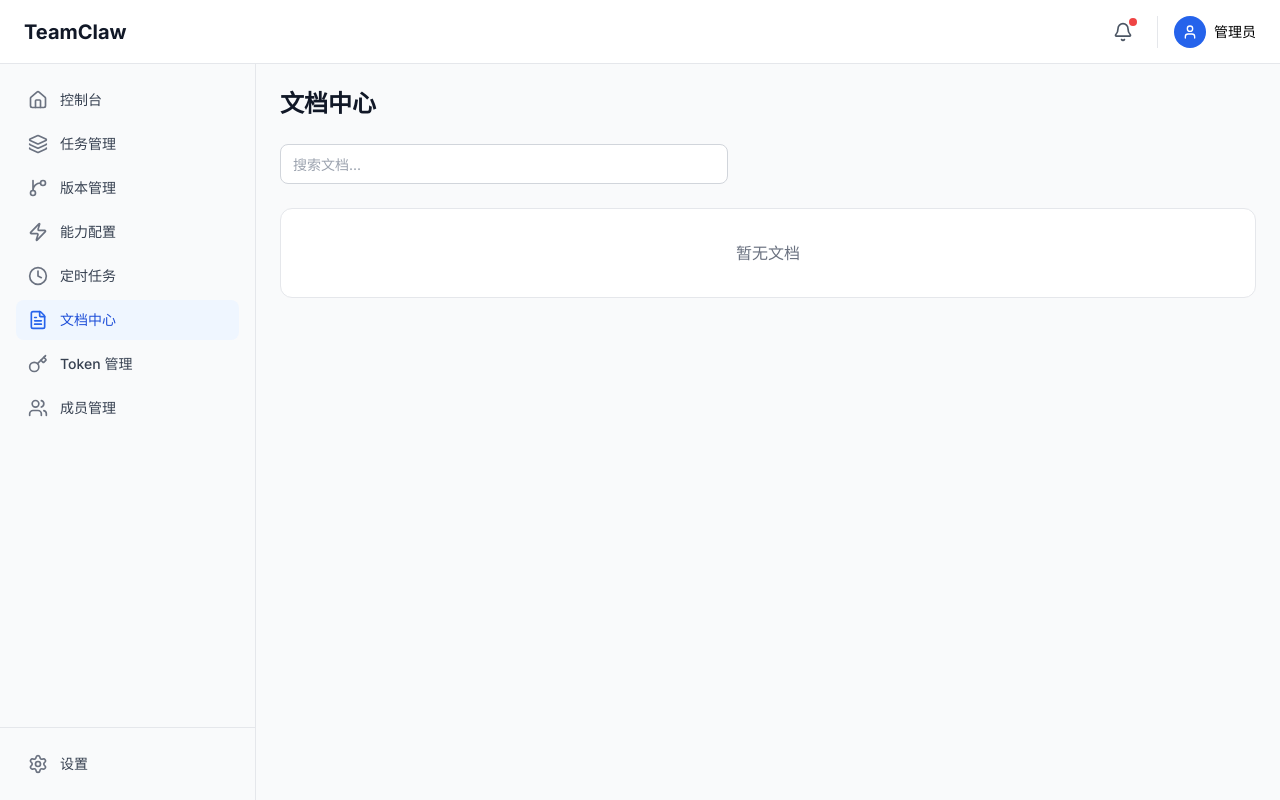
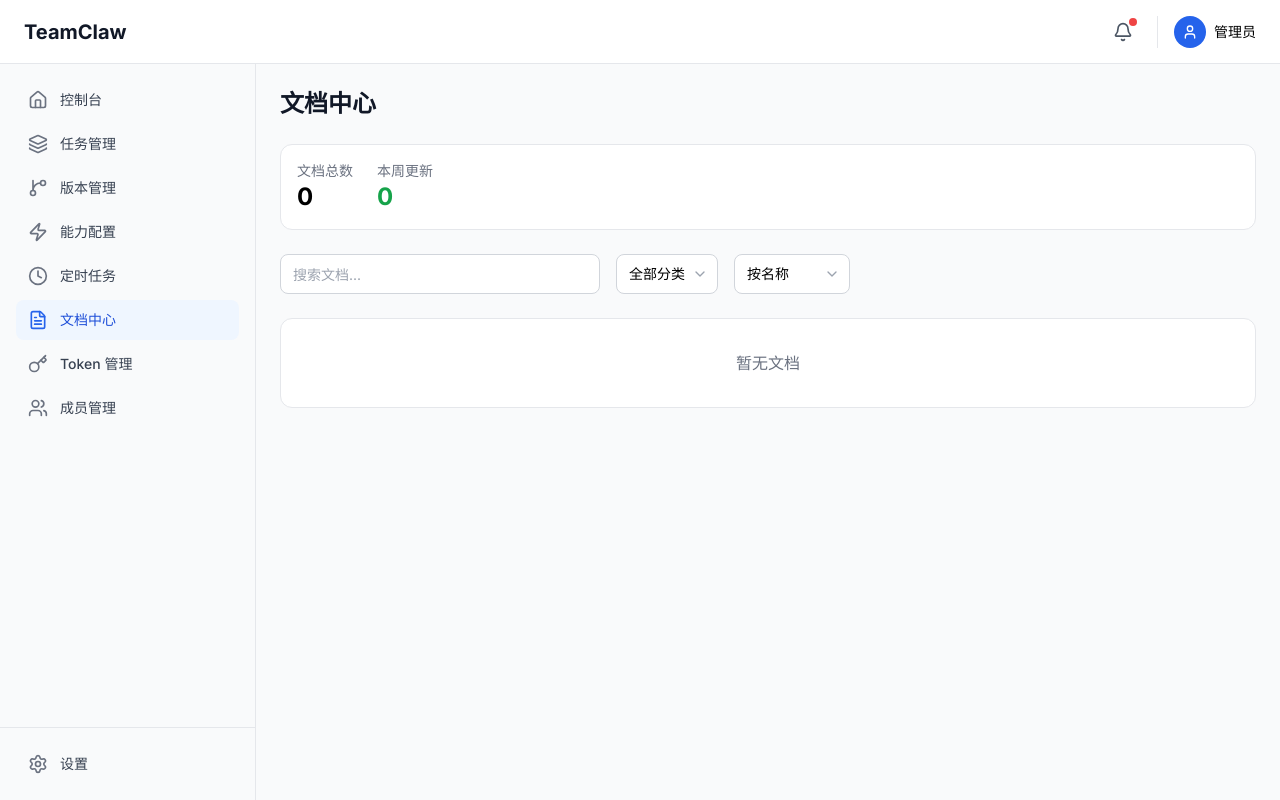
Before and after one commit to weisiwu/teamclaw, a Next.js app: page /docs in a window 1280 px wide. Built offline with nearby package versions, Linux system fonts and the light colour scheme.

Commit message:
iter-21: 项目文档管理模块 - 新增排序/分类筛选/统计功能

```diff
--- a/app/docs/DocsPageClient.tsx
+++ b/app/docs/DocsPageClient.tsx
@@ -5,31 +5,85 @@ import Link from 'next/link';
 import { Card, CardHeader, CardTitle, CardContent, CardFooter } from '@/components/ui/card';
 import { Button } from '@/components/ui/button';
 import { Input } from '@/components/ui/input';
+import { Select } from '@/components/ui/select';
 
 interface DocMeta {
   slug: string;
   title: string;
   description?: string;
+  category?: string;
+  created?: string;
+  updated?: string;
+}
+
+interface Stats {
+  totalDocs: number;
+  weeklyUpdates: number;
+  categories: string[];
 }
 
 interface DocsPageClientProps {
   initialDocs: DocMeta[];
+  stats: Stats;
 }
 
-export default function DocsPageClient({ initialDocs }: DocsPageClientProps) {
+type SortOption = 'name' | 'created' | 'updated';
+
+export default function DocsPageClient({ initialDocs, stats }: DocsPageClientProps) {
   const [searchQuery, setSearchQuery] = useState('');
+  const [sortBy, setSortBy] = useState<SortOption>('name');
+  const [categoryFilter, setCategoryFilter] = useState<string>('all');
 
-  const filteredDocs = useMemo(() => {
-    if (!searchQuery.trim()) {
-      return initialDocs;
+  const categoryOptions = useMemo(() => {
+    const opts = [{ value: 'all', label: '全部分类' }];
+    stats.categories.forEach(cat => {
+      opts.push({ value: cat, label: cat });
+    });
+    return opts;
+  }, [stats.categories]);
+
+  const sortOptions = [
+    { value: 'name', label: '按名称' },
+    { value: 'created', label: '按创建时间' },
+    { value: 'updated', label: '按更新时间' },
+  ];
+
+  const filteredAndSortedDocs = useMemo(() => {
+    let result = [...initialDocs];
+
+    // Filter by category
+    if (categoryFilter !== 'all') {
+      result = result.filter(doc => doc.category === categoryFilter);
     }
-    const query = searchQuery.toLowerCase();
-    return initialDocs.filter(
-      (doc) =>
-        doc.title.toLowerCase().includes(query) ||
-        doc.description?.toLowerCase().includes(query)
-    );
-  }, [initialDocs, searchQuery]);
+
+    // Filter by search query
+    if (searchQuery.trim()) {
+      const query = searchQuery.toLowerCase();
+      result = result.filter(
+        (doc) =>
+          doc.title.toLowerCase().includes(query) ||
+          doc.description?.toLowerCase().includes(query)
+      );
+    }
+
+    // Sort
+    result.sort((a, b) => {
+      switch (sortBy) {
+        case 'name':
+          return a.title.localeCompare(b.title, 'zh-CN');
+        case 'created':
+          if (!a.created || !b.created) return 0;
+          return new Date(b.created).getTime() - new Date(a.created).getTime();
+        case 'updated':
+          if (!a.updated || !b.updated) return 0;
+          return new Date(b.updated).getTime() - new Date(a.updated).getTime();
+        default:
+          return 0;
+      }
+    });
+
+    return result;
+  }, [initialDocs, searchQuery, sortBy, categoryFilter]);
 
   const handleDownload = async (slug: string, title: string) => {
     try {
@@ -54,14 +108,42 @@ export default function DocsPageClient({ initialDocs }: DocsPageClientProps) {
     <div className="p-6">
       <h1 className="text-2xl font-bold text-gray-900 mb-6">文档中心</h1>
 
-      {/* Search Input */}
-      <div className="mb-6">
+      {/* Statistics */}
+      <div className="bg-white rounded-xl border p-4 mb-6">
+        <div className="flex gap-6">
+          <div>
+            <p className="text-sm text-gray-500">文档总数</p>
+            <p className="text-2xl font-bold">{stats.totalDocs}</p>
+          </div>
+          <div>
+            <p className="text-sm text-gray-500">本周更新</p>
+            <p className="text-2xl font-bold text-green-600">{stats.weeklyUpdates}</p>
+          </div>
+        </div>
+      </div>
+
+      {/* Search and Filter Row */}
+      <div className="flex flex-wrap gap-4 mb-6">
         <Input
           type="text"
           placeholder="搜索文档..."
           value={searchQuery}
           onChange={(e) => setSearchQuery(e.target.value)}
-          className="max-w-md"
+          className="max-w-xs"
+        />
+
+        {/* Category Filter */}
+        <Select
+          options={categoryOptions}
+          value={categoryFilter}
+          onChange={(e) => setCategoryFilter(e.target.value)}
+        />
+
+        {/* Sort */}
+        <Select
+          options={sortOptions}
+          value={sortBy}
+          onChange={(e) => setSortBy(e.target.value as SortOption)}
         />
       </div>
 
@@ -69,22 +151,32 @@ export default function DocsPageClient({ initialDocs }: DocsPageClientProps) {
         <div className="bg-white rounded-xl border p-8 text-center text-gray-500">
           <p>暂无文档</p>
         </div>
-      ) : filteredDocs.length === 0 ? (
+      ) : filteredAndSortedDocs.length === 0 ? (
         <div className="bg-white rounded-xl border p-8 text-center text-gray-500">
           <p>暂无匹配文档</p>
         </div>
       ) : (
         <div className="grid gap-4 md:grid-cols-2 lg:grid-cols-3">
-          {filteredDocs.map((doc) => (
+          {filteredAndSortedDocs.map((doc) => (
             <Card key={doc.slug} className="h-full hover:shadow-md transition-shadow">
               <Link href={`/docs/${doc.slug}`} className="block h-full">
                 <CardHeader>
                   <CardTitle className="text-lg">{doc.title}</CardTitle>
+                  {doc.category && (
+                    <span className="text-xs bg-blue-100 text-blue-700 px-2 py-1 rounded">
+                      {doc.category}
+                    </span>
+                  )}
                 </CardHeader>
                 <CardContent>
                   <p className="text-sm text-gray-500 line-clamp-2">
                     {doc.description || '点击查看详情'}
                   </p>
+                  {(doc.created || doc.updated) && (
+                    <p className="text-xs text-gray-400 mt-2">
+                      {doc.updated ? `更新: ${doc.updated}` : doc.created ? `创建: ${doc.created}` : ''}
+                    </p>
+                  )}
                 </CardContent>
               </Link>
               <CardFooter className="pt-0">
--- a/app/docs/page.tsx
+++ b/app/docs/page.tsx
@@ -4,5 +4,32 @@ import DocsPageClient from './DocsPageClient';
 export default function DocsPage() {
   const docs = getAllDocs();
 
-  return <DocsPageClient initialDocs={docs} />;
+  // Calculate statistics
+  const totalDocs = docs.length;
+
+  // Calculate weekly updates (updated within last 7 days)
+  const oneWeekAgo = new Date();
+  oneWeekAgo.setDate(oneWeekAgo.getDate() - 7);
+
+  const weeklyUpdates = docs.filter(doc => {
+    if (!doc.updated) return false;
+    const updatedDate = new Date(doc.updated);
+    return updatedDate >= oneWeekAgo;
+  }).length;
+
+  // Get unique categories - filter out undefined first, then create set
+  const categorySet = new Set<string>();
+  docs.forEach(doc => {
+    if (doc.category) {
+      categorySet.add(doc.category);
+    }
+  });
+  const categories = Array.from(categorySet);
+
+  return (
+    <DocsPageClient
+      initialDocs={docs}
+      stats={{ totalDocs, weeklyUpdates, categories }}
+    />
+  );
 }
--- a/lib/docs.ts
+++ b/lib/docs.ts
@@ -7,6 +7,9 @@ export interface DocMeta {
   slug: string;
   title: string;
   description?: string;
+  category?: string;
+  created?: string;
+  updated?: string;
 }
 
 export interface Doc extends DocMeta {
@@ -35,8 +38,12 @@ function extractFrontmatter(content: string): { meta: Partial<DocMeta>; content:
     const [key, ...valueParts] = line.split(':');
     if (key && valueParts.length > 0) {
       const value = valueParts.join(':').trim();
-      if (key.trim() === 'title') meta.title = value;
-      if (key.trim() === 'description') meta.description = value;
+      const trimmedKey = key.trim();
+      if (trimmedKey === 'title') meta.title = value;
+      if (trimmedKey === 'description') meta.description = value;
+      if (trimmedKey === 'category') meta.category = value;
+      if (trimmedKey === 'created') meta.created = value;
+      if (trimmedKey === 'updated') meta.updated = value;
     }
   });
 
@@ -63,6 +70,9 @@ export function getAllDocs(): DocMeta[] {
       slug,
       title: meta.title || slug,
       description: meta.description || '',
+      category: meta.category,
+      created: meta.created,
+      updated: meta.updated,
     };
   });
 }
@@ -81,6 +91,9 @@ export function getDocBySlug(slug: string): Doc | null {
     slug,
     title: meta.title || slug,
     description: meta.description || '',
+    category: meta.category,
+    created: meta.created,
+    updated: meta.updated,
     content,
   };
 }
```
Also changed, not shown: 10 other files (tests, documents, lock files or other folders).
